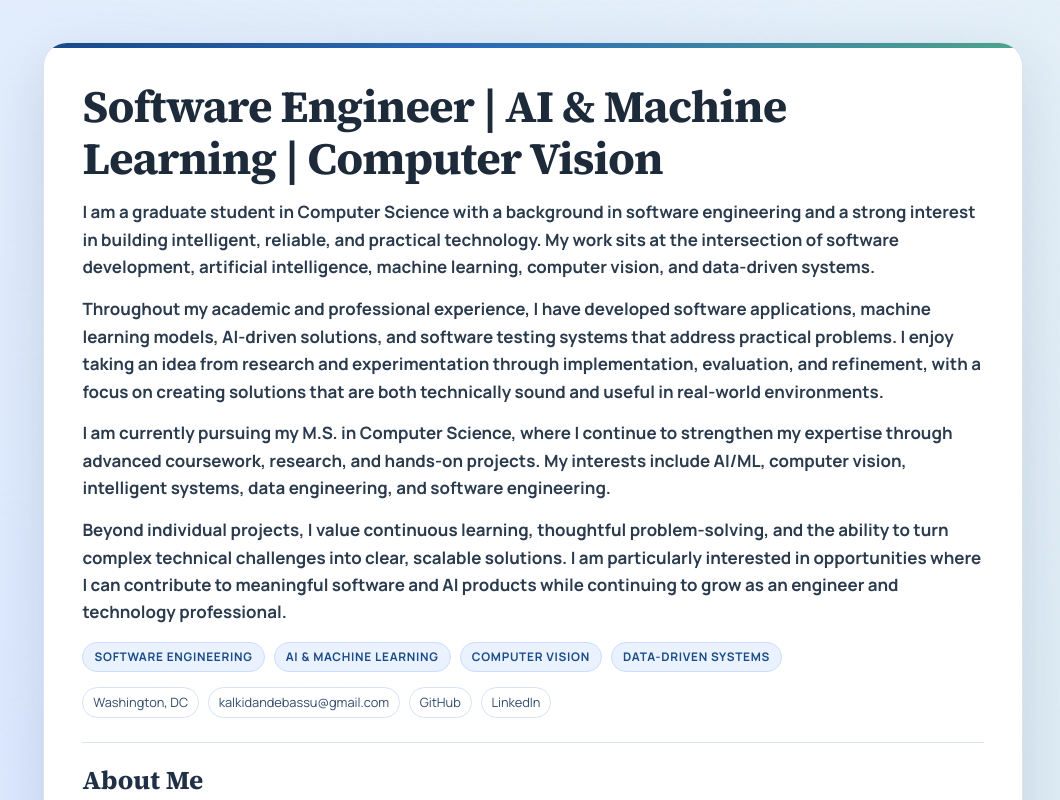
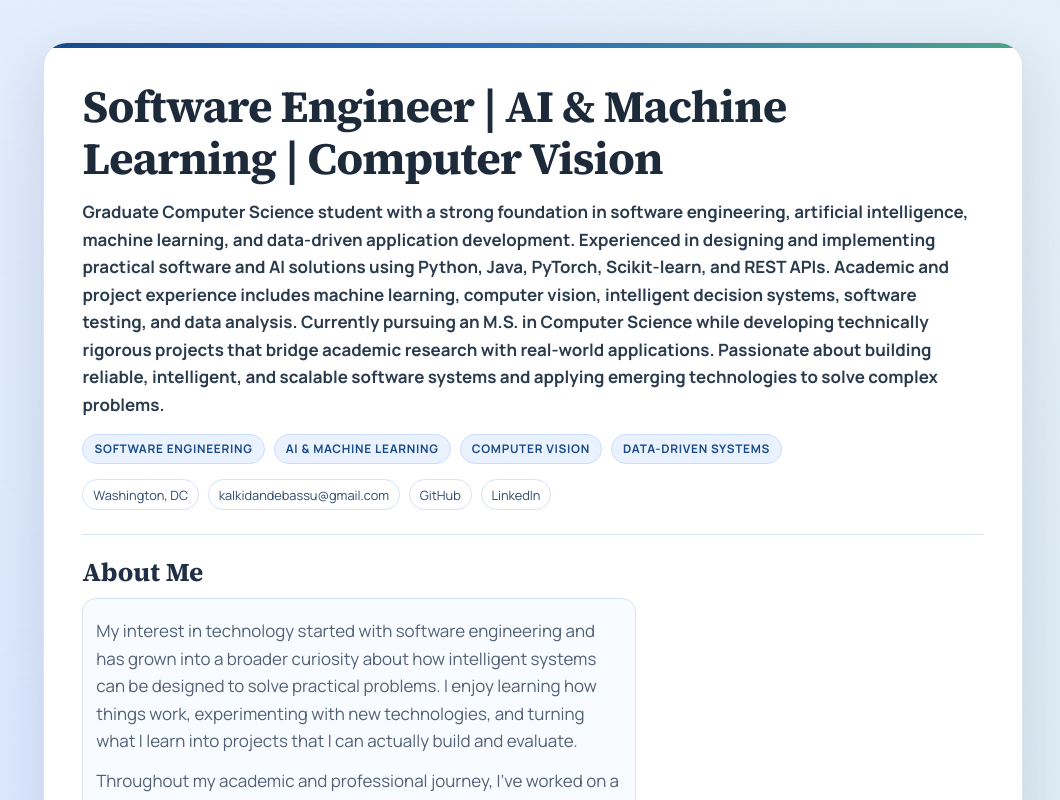
Before and after one commit to kalina0817/Portfolio, a React (Create React App) app in the folder kalkidan-portfolio/: page / in a window 1280 px wide. Shown: the top 800 px of the page, without its empty margins (107-1167 px from the left). Built offline with nearby package versions, Linux system fonts and the light colour scheme.

Commit message:
Set hero professional summary to one-paragraph version

```diff
--- a/kalkidan-portfolio/src/App.js
+++ b/kalkidan-portfolio/src/App.js
@@ -6,35 +6,18 @@ function App() {
       <main className="hero" aria-label="Kalkidan Debassu portfolio introduction">
         <h1>Software Engineer | AI &amp; Machine Learning | Computer Vision</h1>
         <p className="tagline">
-          I am a graduate student in Computer Science with a background in
-          software engineering and a strong interest in building intelligent,
-          reliable, and practical technology. My work sits at the intersection
-          of software development, artificial intelligence, machine learning,
-          computer vision, and data-driven systems.
-        </p>
-        <p className="tagline">
-          Throughout my academic and professional experience, I have developed
-          software applications, machine learning models, AI-driven solutions,
-          and software testing systems that address practical problems. I enjoy
-          taking an idea from research and experimentation through
-          implementation, evaluation, and refinement, with a focus on creating
-          solutions that are both technically sound and useful in real-world
-          environments.
-        </p>
-        <p className="tagline">
-          I am currently pursuing my M.S. in Computer Science, where I
-          continue to strengthen my expertise through advanced coursework,
-          research, and hands-on projects. My interests include AI/ML,
-          computer vision, intelligent systems, data engineering, and software
-          engineering.
-        </p>
-        <p className="tagline">
-          Beyond individual projects, I value continuous learning, thoughtful
-          problem-solving, and the ability to turn complex technical
-          challenges into clear, scalable solutions. I am particularly
-          interested in opportunities where I can contribute to meaningful
-          software and AI products while continuing to grow as an engineer and
-          technology professional.
+          Graduate Computer Science student with a strong foundation in
+          software engineering, artificial intelligence, machine learning, and
+          data-driven application development. Experienced in designing and
+          implementing practical software and AI solutions using Python, Java,
+          PyTorch, Scikit-learn, and REST APIs. Academic and project experience
+          includes machine learning, computer vision, intelligent decision
+          systems, software testing, and data analysis. Currently pursuing an
+          M.S. in Computer Science while developing technically rigorous
+          projects that bridge academic research with real-world applications.
+          Passionate about building reliable, intelligent, and scalable
+          software systems and applying emerging technologies to solve complex
+          problems.
         </p>
         <div className="chips" aria-label="Focus areas">
           <span>Software Engineering</span>
```
Also changed, not shown: 1 other file (tests, documents, lock files or other folders).
